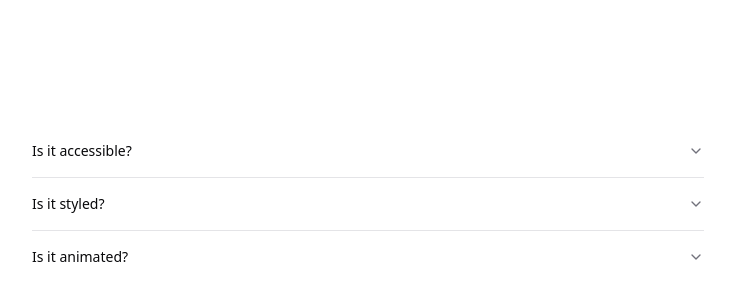
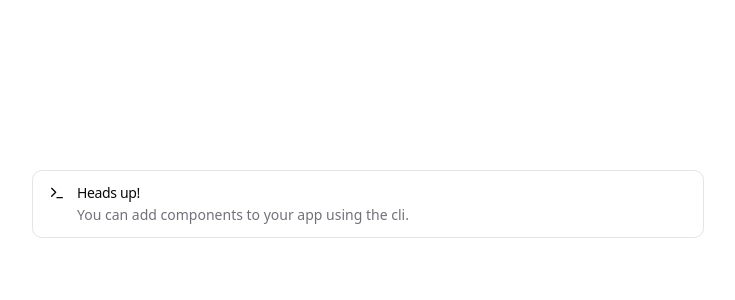
Before and after one commit to azamat-cto/react-starter, a React (Vite) app: page / in a window 1280 px wide. Shown: the part 196-496 px from the top of the page, without its empty margins (272-1007 px from the left). Built offline with nearby package versions, Linux system fonts and the light colour scheme.

Commit message:
add `alert` component

```diff
--- a/package.json
+++ b/package.json
@@ -1,7 +1,7 @@
 {
     "name": "react-starter",
     "private": true,
-    "version": "0.0.13",
+    "version": "0.0.14",
     "type": "module",
     "scripts": {
         "dev": "vite",
--- a/src/App.tsx
+++ b/src/App.tsx
@@ -1,35 +1,17 @@
-import {
-    Accordion,
-    AccordionContent,
-    AccordionItem,
-    AccordionTrigger,
-} from "./components/ui/accordion";
+import { Terminal } from "lucide-react";
+
+import { Alert, AlertDescription, AlertTitle } from "@/components/ui/alert";
 
 function App() {
     return (
         <div className="flex flex-col items-center justify-center h-svh max-w-2xl mx-auto">
-            <Accordion type="single" collapsible className="w-full">
-                <AccordionItem value="item-1">
-                    <AccordionTrigger>Is it accessible?</AccordionTrigger>
-                    <AccordionContent>
-                        Yes. It adheres to the WAI-ARIA design pattern.
-                    </AccordionContent>
-                </AccordionItem>
-                <AccordionItem value="item-2">
-                    <AccordionTrigger>Is it styled?</AccordionTrigger>
-                    <AccordionContent>
-                        Yes. It comes with default styles that matches the other
-                        components&apos; aesthetic.
-                    </AccordionContent>
-                </AccordionItem>
-                <AccordionItem value="item-3">
-                    <AccordionTrigger>Is it animated?</AccordionTrigger>
-                    <AccordionContent>
-                        Yes. It's animated by default, but you can disable it if
-                        you prefer.
-                    </AccordionContent>
-                </AccordionItem>
-            </Accordion>
+            <Alert>
+                <Terminal className="h-4 w-4" />
+                <AlertTitle>Heads up!</AlertTitle>
+                <AlertDescription>
+                    You can add components to your app using the cli.
+                </AlertDescription>
+            </Alert>
         </div>
     );
 }
--- /dev/null
+++ b/src/components/ui/alert.tsx
@@ -0,0 +1,66 @@
+import * as React from "react";
+import { cva, type VariantProps } from "class-variance-authority";
+
+import { cn } from "@/lib/utils";
+
+const alertVariants = cva(
+    "relative w-full rounded-lg border px-4 py-3 text-sm grid has-[>svg]:grid-cols-[calc(var(--spacing)*4)_1fr] grid-cols-[0_1fr] has-[>svg]:gap-x-3 gap-y-0.5 items-start [&>svg]:size-4 [&>svg]:translate-y-0.5 [&>svg]:text-current",
+    {
+        variants: {
+            variant: {
+                default: "bg-background text-foreground",
+                destructive:
+                    "text-destructive-foreground [&>svg]:text-current *:data-[slot=alert-description]:text-destructive-foreground/80",
+            },
+        },
+        defaultVariants: {
+            variant: "default",
+        },
+    },
+);
+
+function Alert({
+    className,
+    variant,
+    ...props
+}: React.ComponentProps<"div"> & VariantProps<typeof alertVariants>) {
+    return (
+        <div
+            data-slot="alert"
+            role="alert"
+            className={cn(alertVariants({ variant }), className)}
+            {...props}
+        />
+    );
+}
+
+function AlertTitle({ className, ...props }: React.ComponentProps<"div">) {
+    return (
+        <div
+            data-slot="alert-title"
+            className={cn(
+                "col-start-2 line-clamp-1 min-h-4 font-medium tracking-tight",
+                className,
+            )}
+            {...props}
+        />
+    );
+}
+
+function AlertDescription({
+    className,
+    ...props
+}: React.ComponentProps<"div">) {
+    return (
+        <div
+            data-slot="alert-description"
+            className={cn(
+                "text-muted-foreground col-start-2 grid justify-items-start gap-1 text-sm [&_p]:leading-relaxed",
+                className,
+            )}
+            {...props}
+        />
+    );
+}
+
+export { Alert, AlertTitle, AlertDescription };
```
Also changed, not shown: 1 other file (tests, documents, lock files or other folders).
